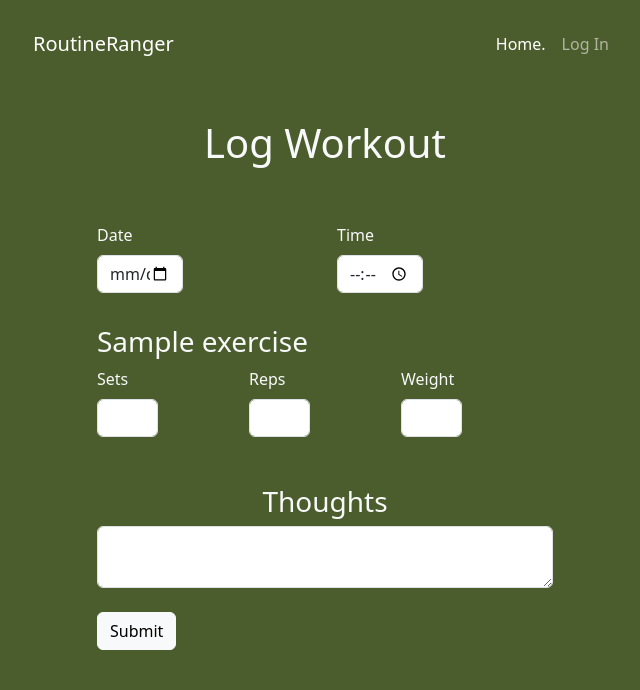
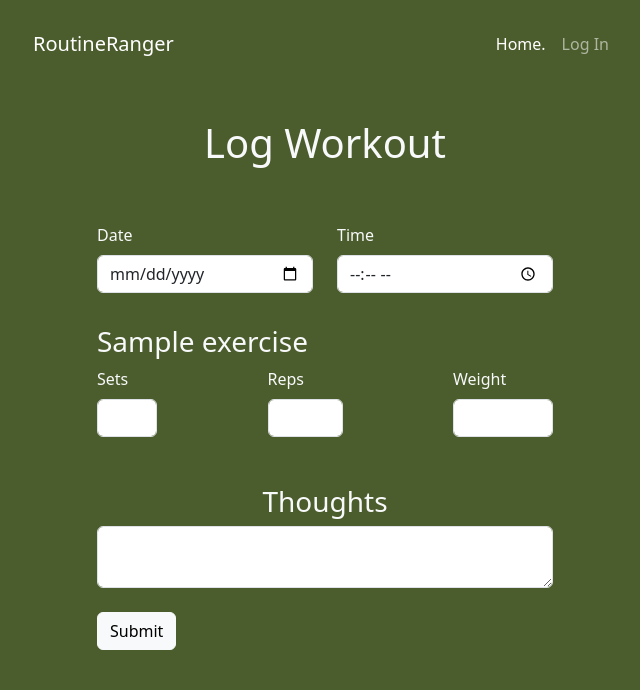
Before and after one commit to fredschuck/Routine_Ranger, a Flask app: template templates/log.html in a window 1280 px wide. Shown: the top 690 px of the page, without its empty margins (315-955 px from the left). Run offline with Flask 3, Linux system fonts and the light colour scheme; the template is opened without the code that fills it: most values are stand-ins (such as "Sample title", 1, 10 or a date in 2020).

Commit message:
Upload all to git

```diff
--- a/app.py
+++ b/app.py
@@ -1,9 +1,27 @@
+import os
 from flask import Flask, render_template, request, redirect
+from dotenv import load_dotenv
+
 
 app = Flask(__name__)
-app.config['ENV'] = 'development'
-app.config['DEBUG'] = True
-app.config['TESTING'] = True
+
+# Database Connection
+load_dotenv()
+
+db_user = os.getenv('DB_USER')
+db_pass = os.getenv('DB_PASS')
+db_host = os.getenv('DB_HOST')
+db_port = os.getenv('DB_PORT')
+db_name = os.getenv('DB_NAME')
+
+app.config['SQLALCHEMY_DATABASE_URI'] \
+    = f'postgresql://{db_user}:{db_pass}@{db_host}:{db_port}/{db_name}'
+app.config['SQLALCHEMY_TRACK_MODIFICATIONS'] = False
+app.config['SQLALCHEMY_ECHO'] = False # set to True to see SQL queries
+
+# app.config['ENV'] = 'development'
+# app.config['DEBUG'] = True
+# app.config['TESTING'] = True
 
 routine_list = {
     'Back': ['Deadlift', 'Pull Ups', 'Hammer Curls'],
--- a/static/css/index.css
+++ b/static/css/index.css
@@ -0,0 +1,3 @@
+.btn {
+    width: 200px !important;
+}
--- a/static/css/log.css
+++ b/static/css/log.css
@@ -2,8 +2,36 @@ body {
     background-color: #4c5d2d;
 }
 
-input {
-    max-width: 40%;
+.input-s {
+    max-width: 60px;
+}
+
+.input-m {
+    max-width: 75px;
+}
+
+.input-l {
+    max-width: 100px;
+}
+
+/* Remove up/down arrows that display in input field - Safari/Chrome only */
+input[type="number"]::-webkit-inner-spin-button,
+input[type="number"]::-webkit-outer-spin-button {
+    -webkit-appearance: none;
+    margin: 0;
+}
+
+/* Remove up/down arrows that display in input field - Other Browsers */
+input[type="number"] {
+
+    /* Firefox */
+    -moz-appearance: textfield;
+
+    /* Edge, IE */
+    appearance: textfield;
+
+    /* Opera */
+    appearance: none;
 }
 
 .input-row {
--- a/templates/create_routine.html
+++ b/templates/create_routine.html
@@ -21,7 +21,7 @@
             <input type="text" class="form-control" id="form-name-id" name="routine_name" placeholder="Enter Routine Name" required>
         </div>
         <div class="mb-4">
-            <a href="/log" class="btn btn-primary">Add Exercise</a><br>
+            <a href="/log" class="btn btn-dark">Add Exercise</a><br>
         </div>
         <button type="submit" class="btn btn-light">Submit</button>
         </form>
--- a/templates/log.html
+++ b/templates/log.html
@@ -34,30 +34,30 @@
                 <div class="d-flex input-row">
                     <div class="flex-item">
                         <label for="time" class="form-label">Time</label>
-                        <input type="number" class="form-control" id="time" name="form-name" placeholder="">
+                        <input type="number" class="form-control input-l" id="time" name="form-name" placeholder="">
                     </div>
                     <div class="flex-item">
                         <label for="distance" class="form-label">Distance</label>
-                        <input type="number" class="form-control" id="distance" name="form-name" placeholder="">
+                        <input type="number" class="form-control input-l" id="distance" name="form-name" placeholder="">
                     </div>
                     <div class="flex-item">
                         <label for="speed" class="form-label">Speed</label>
-                        <input type="number" class="form-control" id="speed" name="form-name" placeholder="">
+                        <input type="number" class="form-control input-l" id="speed" name="form-name" placeholder="">
                     </div>
                 </div>
                 {% else %}
                 <div class="d-flex input-row">
                     <div class="flex-item">
                         <label for="sets" class="form-label">Sets</label>
-                        <input type="number" class="form-control" id="sets" name="form-name" placeholder="">
+                        <input type="number" class="form-control input-s" id="sets" name="form-name" placeholder="">
                     </div>
                     <div class="flex-item">
                         <label for="reps" class="form-label">Reps</label>
-                        <input type="number" class="form-control" id="reps" name="form-name" placeholder="">
+                        <input type="number" class="form-control input-m" id="reps" name="form-name" placeholder="">
                     </div>
                     <div class="flex-item">
                         <label for="weight" class="form-label">Weight</label>
-                        <input type="number" class="form-control" id="weight" name="form-name" placeholder="">
+                        <input type="number" class="form-control input-l" id="weight" name="form-name" placeholder="">
                     </div>
                 </div>
                 {% endif %}
```
Also changed, not shown: schema.sql (added, +8 -0 lines), src/bodyweight.py (added), src/exercises.py (added), src/models.py (added), src/muscle_groups.py (added), src/routines.py (added), src/users.py (added).
